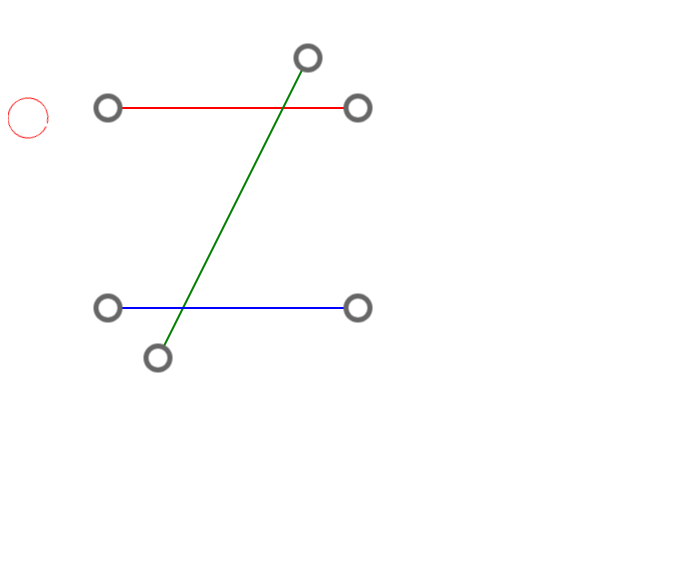
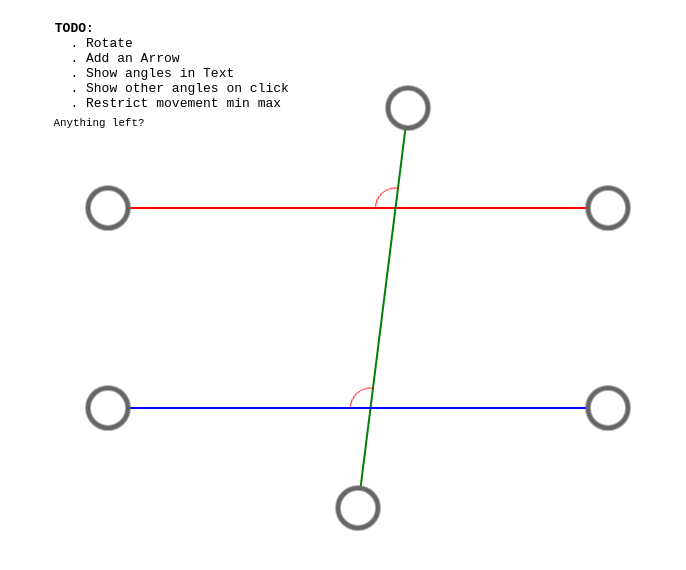
Before and after one commit to prasanna-gmail/fabric-js-stickman-example, a plain HTML site: page dist/index.html in a window 1280 px wide. Shown: the whole page, without its empty margins (0-686 px from the left). Drawn offline with Linux system fonts and the light colour scheme.

Commit message:
[8:35 pm] Prasanna Kumar Patra
Angle drawing done

```diff
--- a/dist/index.html
+++ b/dist/index.html
@@ -4,24 +4,44 @@
 <head>
   <meta charset="UTF-8">
   <title>Angle show</title>
+
 </head>
 
 <body>
+  <div class="todo">
+    <pre>
+      <b>TODO:</b>
+        . Rotate
+        . Add an Arrow
+        . Show angles in Text
+        . Show other angles on click
+        . Restrict movement min max
+     <sub> Anything left?</sub>
+    </pre>
+  </div>
+
   <!-- partial:index.partial.html -->
-  <canvas id="c" width="400" height="400"></canvas>
+  <canvas id="c" width="1200" height="800"></canvas>
   <!-- partial -->
 
-  <script src="jquery.min.js" integrity="sha256-2Pmvv0kuTBOenSvLm6bvfBSSHrUJ+3A7x6P5Ebd07/g="
-    crossorigin="anonymous"></script>
+  <script src="jquery.min.js" crossorigin="anonymous"></script>
 
-  <script src="fabric.min.js"
-    integrity="sha512-CeIsOAsgJnmevfCi2C7Zsyy6bQKi43utIjdA87Q0ZY84oDqnI0uwfM9+bKiIkI75lUeI00WG/+uJzOmuHlesMA=="
-    crossorigin="anonymous" referrerpolicy="no-referrer"></script>
+  <script src="fabric.min.js" crossorigin="anonymous" referrerpolicy="no-referrer"></script>
 
   <script src="./utils2.js"></script>
   <script src="./utils.js"></script>
   <script src="./script.js"></script>
 
+  <style>
+    canvas {
+      zoom: 100%;
+      /* background: rgb(255, 255, 255); */
+    }
+
+    .todo {
+      position: absolute;
+    }
+  </style>
 </body>
 
 </html>
--- a/dist/script.js
+++ b/dist/script.js
@@ -2,13 +2,7 @@
   var canvas = this.__canvas = new fabric.Canvas('c', { selection: false });
   fabric.Object.prototype.originX = fabric.Object.prototype.originY = 'center';
 
-
-
-
-
-
-
-  var cRadius = 12
+  var cRadius = 20
   function makeCircle(num, title, left, top, line) {
     var c = new fabric.Circle({
       left: left,
@@ -40,141 +34,45 @@
 
 
 
-  var line1 = makeLine([100, 100, 350, 100], "red"),
-    line2 = makeLine([300, 50, 150, 350], "green"),
-    line3 = makeLine([100, 300, 350, 300], "blue");
-  line1.num = 1
-  line2.num = 2
-  line3.num = 3
-
-  canvas.add(line1, line2, line3);
-
-  var c1 = makeCircle(1, "a1", line1.get('x1'), line1.get('y1'), line1),
-    c2 = makeCircle(2, "a2", line1.get('x2'), line1.get('y2'), line1),
-    c3 = makeCircle(1, "b1", line2.get('x1'), line2.get('y1'), line2),
-    c4 = makeCircle(2, "b2", line2.get('x2'), line2.get('y2'), line2),
-    c5 = makeCircle(1, "c1", line3.get('x1'), line3.get('y1'), line3),
-    c6 = makeCircle(2, "c2", line3.get('x2'), line3.get('y2'), line3)
-
-  c1.opp = c2
-  c2.opp = c1
-  c3.opp = c4
-  c4.opp = c3
-  c5.opp = c6
-  c6.opp = c5
-
-  canvas.add(c1, c2, c3, c4, c5, c6);
 
 
-  var mCircle = new fabric.Circle({
-    radius: 20,
-    left: 20,
-    top: 110,
-    angle: 15,
-    // dirty: true,
-    startAngle: 10,
-    endAngle: 360,
-    stroke: '#F00',
-    strokeWidth: 1,
-    fill: ''
-  })
-  mCircle.hasControls = mCircle.selectable = mCircle.evented = mCircle.hasBorders = false;
-  canvas.add(mCircle);
-
-  function getMyAngle(cx, cy, ex, ey) {
-    var dy = ey - cy;
-    var dx = ex - cx;
-    var theta = Math.atan2(dy, dx); // range (-PI, PI]
-    theta *= 180 / Math.PI; // rads to degs, range (-180, 180]
-    //if (theta < 0) theta = 360 + theta; // range [0, 360)
-    return theta;
-  }
-
-  var sarc1 = null
-  function updateAngle(point, callee) {
+  function updateAngle(myLine1, myline2, myCircle, callee) {
 
     var interPoint = calculateIntersection(
-      { x: line1.get('x1'), y: line1.get('y1') },
-      { x: line1.get('x2'), y: line1.get('y2') },
-      { x: line2.get('x1'), y: line2.get('y1') },
-      { x: line2.get('x2'), y: line2.get('y2') })
+      { x: myLine1.get('x1'), y: myLine1.get('y1') },
+      { x: myLine1.get('x2'), y: myLine1.get('y2') },
+      { x: myline2.get('x1'), y: myline2.get('y1') },
+      { x: myline2.get('x2'), y: myline2.get('y2') })
     // console.log("pkp:  ~ file: script.js:97 ~ interPoint:", interPoint)
 
-
-    // let A = new vec2(72, 102),
-    //   B = new vec2(134, 102),
-    //   C = new vec2(147, 194);
-
-    let A = new vec2(line1.get('x1'), line1.get('y1')),
+    let A = new vec2(myLine1.get('x1'), myLine1.get('y1')),
       B = new vec2(interPoint.x, interPoint.y),
-      C = new vec2(line2.get('x1'), line2.get('y1'));
+      C = new vec2(myline2.get('x1'), myline2.get('y1'));
 
     let angle1 = getAngle(A, B);
     let angle2 = getAngle(C, B);
-    console.log("pkp:  ~  ~ angle1:", angle1, angle2)
 
-    var angleX = angle2 - angle1;
-    var angle3 = angleX * 180 / Math.PI;
-    console.log("pkp:  ~ file: script.js:118 ~ updateAngle ~ angle3:", angle3)
+    var diffAngle = angle2 - angle1;
+    var myAngle = diffAngle * 180 / Math.PI;
 
-    var diff = 12
-    mCircle.set({
-      'startAngle': 180 - diff,
-      'endAngle': 180 + angle3 - diff,
+    var adjustAngle = 12
+    myCircle.set({
+      'startAngle': 180 - adjustAngle,
+      'endAngle': 180 + myAngle - adjustAngle,
       'left': interPoint.x,
       'top': interPoint.y
     })
 
-  }
 
-  function drawAngle(callee) {
-    console.log("pkp:  ~ file: script.js:128 ~ drawAngle ~ callee:", callee)
-
-    var interPoint = calculateIntersection(
-      { x: line1.get('x1'), y: line1.get('y1') },
-      { x: line1.get('x2'), y: line1.get('y2') },
-      { x: line2.get('x1'), y: line2.get('y1') },
-      { x: line2.get('x2'), y: line2.get('y2') })
-    console.log("pkp:  ~ file: script.js:97 ~ interPoint:", interPoint)
-
-    let A = new vec2(line1.get('x1'), line1.get('y1')),
-      B = new vec2(interPoint.x, interPoint.y),
-      C = new vec2(line2.get('x1'), line2.get('y1'));
-
-    var opt = {
-      fill: 'blue',
-      radius: 100,
-      points: [A, B, C]
-    }
-
-    /**
-     * BO ARC
-     */
-    sarc1 = new fabric.Storearc(opt)
-    sarc1.stAngle = 100
-    sarc1.dirty = true;
-
-    // sarc1.x = 20
-    canvas.add(sarc1);
-    canvas.renderAll();
-    console.log("pkp:  ~ file: script.js:122 ~ drawAngle ~ sarc1:", sarc1)
-    /**
-     * EO ARC
-     */
-
-
-
-
-
-    // let A = new vec2(72, 102),
-    //   B = new vec2(134, 102),
-    //   C = new vec2(147, 194);
 
   }
 
-  // drawAngle()
+  canvas.on('after:render', function (opt) {
+    console.log("pkp:  ~ file: script.js:118 ~ opt:", opt)
 
+  })
 
+  // mouse drag and moving....
   canvas.on('object:moving', function (e) {
     var p = e.target;
     // p.left = p.line1.get('x1');
@@ -213,8 +111,9 @@
 
     // console.log("pkp:  ~ file: script.js:63 ~ p.line1:", p.line1)
 
-    updateAngle(p, "pppp")
-    canvas.renderAll();
+    updateAngle(line1, line2, mCircle1, "pppp")
+    updateAngle(line3, line2, mCircle2, "pppp")
+    canvas.renderAll()
   });
   function getCoord(p) {
     return p.line1 ? p.line1.top : p.line2.top
@@ -225,7 +124,77 @@
   };
 
 
+  var line1,
+    line2,
+    line3;
+  var c1, c2,
+    c3,
+    c4,
+    c5,
+    c6;
+  var mCircle1, mCircle2
+
+  function craeteAngleCircle() {
+
+    return new fabric.Circle({
+      radius: 20,
+      left: 20,
+      top: 110,
+      angle: 15,
+      startAngle: 10,
+      endAngle: 360,
+      stroke: '#F00',
+      strokeWidth: 1,
+      fill: ''
+    })
+  }
+  function createAll() {
+
+
+    line1 = makeLine([100, 200, 600, 200], "red"),
+      line2 = makeLine([400, 100, 350, 500], "green"),
+      line3 = makeLine([100, 400, 600, 400], "blue");
+    line1.num = 1
+    line2.num = 2
+    line3.num = 3
 
 
 
+    c1 = makeCircle(1, "a1", line1.get('x1'), line1.get('y1'), line1),
+      c2 = makeCircle(2, "a2", line1.get('x2'), line1.get('y2'), line1),
+      c3 = makeCircle(1, "b1", line2.get('x1'), line2.get('y1'), line2),
+      c4 = makeCircle(2, "b2", line2.get('x2'), line2.get('y2'), line2),
+      c5 = makeCircle(1, "c1", line3.get('x1'), line3.get('y1'), line3),
+      c6 = makeCircle(2, "c2", line3.get('x2'), line3.get('y2'), line3)
+
+    c1.opp = c2
+    c2.opp = c1
+    c3.opp = c4
+    c4.opp = c3
+    c5.opp = c6
+    c6.opp = c5
+
+    mCircle1 = craeteAngleCircle()
+    mCircle2 = craeteAngleCircle()
+
+
+
+  }
+
+  function init() {
+    canvas.add(line1, line2, line3);
+    canvas.add(c1, c2, c3, c4, c5, c6);
+
+    mCircle1.hasControls = mCircle1.selectable = mCircle1.evented = mCircle1.hasBorders = false;
+    mCircle2.hasControls = mCircle1.selectable = mCircle1.evented = mCircle1.hasBorders = false;
+    canvas.add(mCircle1);
+    canvas.add(mCircle2);
+    updateAngle(line1, line2, mCircle1, "c1")
+    updateAngle(line3, line2, mCircle2, "c2")
+
+  }
+
+  createAll()
+  init()
+
 })();
```
